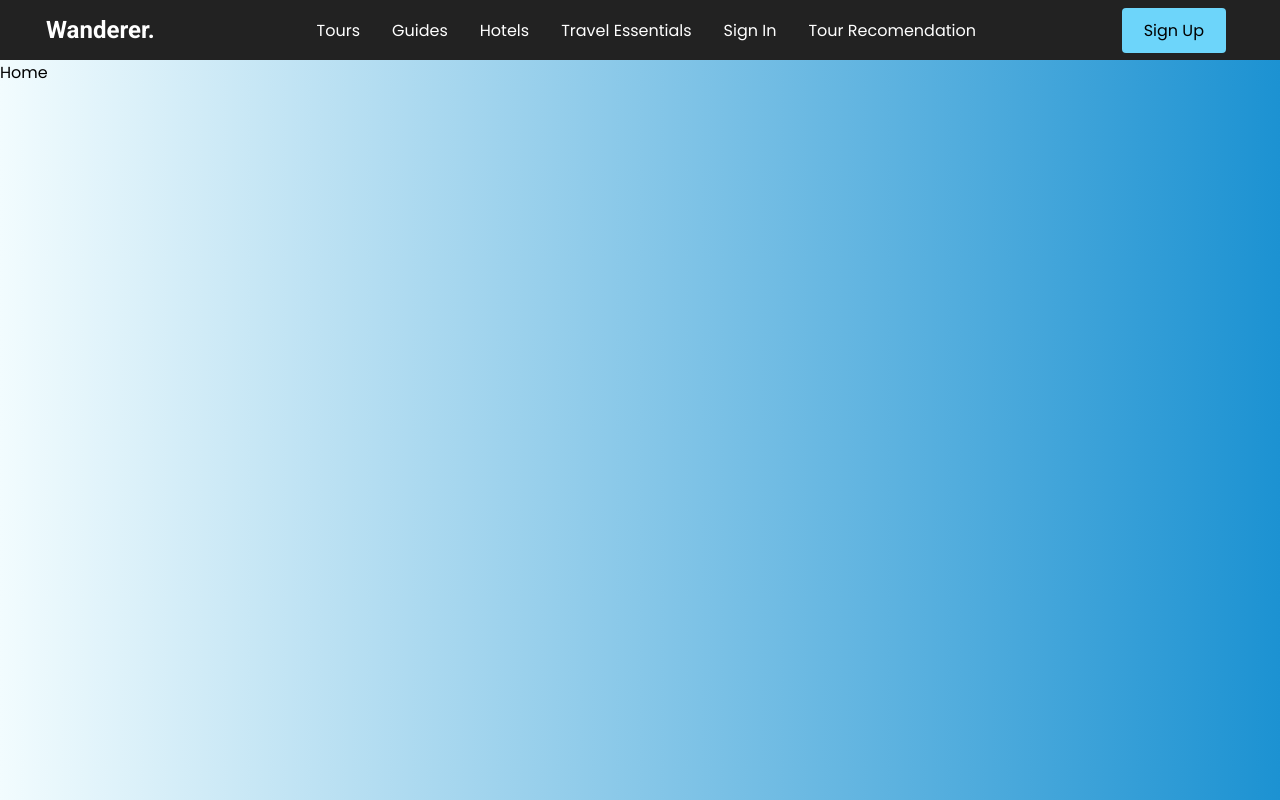
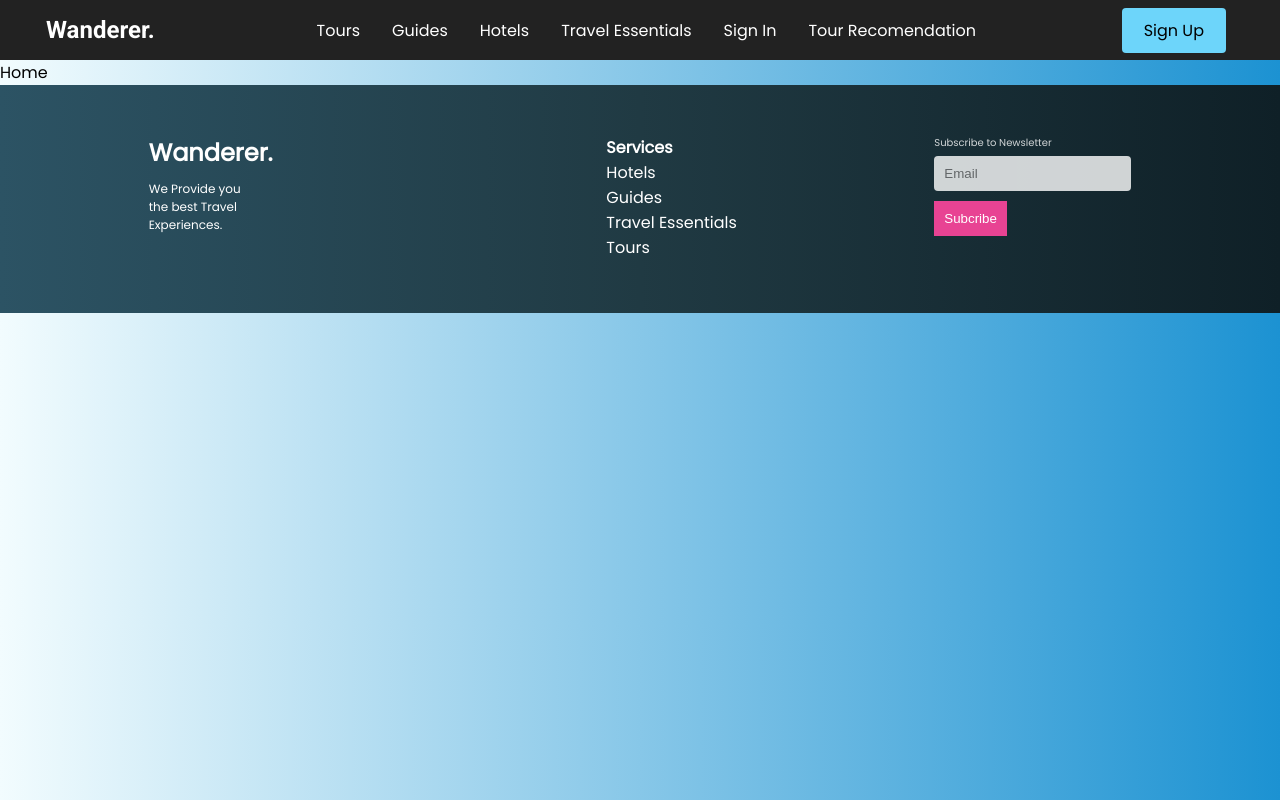
Before and after one commit to ahsanrana023/Wanderer-Application, a React (Create React App) app in the folder wanderer-project/: page / in a window 1280 px wide. Built offline with nearby package versions, Linux system fonts and the light colour scheme.

Commit message:
Footer
Footer-Component

```diff
--- a/wanderer-project/public/style.css
+++ b/wanderer-project/public/style.css
@@ -1,4 +1,7 @@
 h2 {
+  font-family: "Poppins", sans-serif;
+}
+h1 {
   font-family: "Poppins", sans-serif;
 }
 p {
@@ -6,17 +9,5 @@ p {
 }
 body {
   font-family: "Poppins", sans-serif;
-  background: #0f2027; /* fallback for old browsers */
-  background: -webkit-linear-gradient(
-    to right,
-    #2c5364,
-    #203a43,
-    #0f2027
-  ); /* Chrome 10-25, Safari 5.1-6 */
-  background: linear-gradient(
-    to right,
-    #2c5364,
-    #203a43,
-    #0f2027
-  ); /* W3C, IE 10+/ Edge, Firefox 16+, Chrome 26+, Opera 12+, Safari 7+ */
+  /* W3C, IE 10+/ Edge, Firefox 16+, Chrome 26+, Opera 12+, Safari 7+ */
 }
--- a/wanderer-project/src/App.js
+++ b/wanderer-project/src/App.js
@@ -11,7 +11,7 @@ import Register from "./Pages/Register";
 import TravelEssentials from "./Pages/TravelEssentials";
 import Smart from "./Pages/Smart";
 import Navbar from "./components/Navbar";
-
+import Footer from "./components/Footer";
 function App() {
   return (
     <Router>
@@ -29,6 +29,7 @@ function App() {
 
         <Route path="*" element={<Error />}></Route>
       </Routes>
+      <Footer />
     </Router>
   );
 }
--- /dev/null
+++ b/wanderer-project/src/components/Footer.js
@@ -0,0 +1,33 @@
+import React from "react";
+import "./footer.css";
+import { Link } from "react-router-dom";
+export default function Footer() {
+  return (
+    <div className="footer">
+      <div className="footer--slogan">
+        <h2>Wanderer.</h2>
+        <p>We Provide you the best Travel Experiences.</p>
+      </div>
+      <div className="footer--services">
+        <h4>Services</h4>
+        <ul className="services--list">
+          <li>Hotels</li>
+          <li>Guides</li>
+          <li>Travel Essentials</li>
+          <li>Tours</li>
+        </ul>
+      </div>
+      <div className="footer--email">
+        <label>Subscribe to Newsletter</label>
+        <input
+          name="email"
+          type="text"
+          placeholder="Email"
+          className="input--email"
+        />
+        <br />
+        <button>Subcribe</button>
+      </div>
+    </div>
+  );
+}
--- /dev/null
+++ b/wanderer-project/src/components/footer.css
@@ -0,0 +1,53 @@
+* {
+  margin: 0;
+  padding: 0;
+  box-sizing: border-box;
+}
+body {
+  font-family: "Poppins", sans-serif;
+}
+.footer {
+  background: #0f2027; /* fallback for old browsers */
+  background: -webkit-linear-gradient(
+    to right,
+    #2c5364,
+    #203a43,
+    #0f2027
+  ); /* Chrome 10-25, Safari 5.1-6 */
+  background: linear-gradient(
+    to right,
+    #2c5364,
+    #203a43,
+    #0f2027
+  ); /* W3C, IE 10+/ Edge, Firefox 16+, Chrome 26+, Opera 12+, Safari 7+ */
+  width: 100%;
+  color: #fff;
+  padding: 50px;
+  display: flex;
+  justify-content: space-around;
+}
+.footer--slogan > p {
+  width: 40%;
+}
+.services--list {
+  list-style: none;
+  margin-bottom: 3px;
+}
+button {
+  padding: 10px;
+  background-color: #e84393;
+  color: #fff;
+  border: none;
+  transition: all 0.3s;
+}
+button:hover {
+  background-color: #fff;
+  color: #e84393;
+}
+p {
+  font-size: 12px;
+  margin-top: 10px;
+}
+.input--email {
+  padding: 10px;
+}
```
